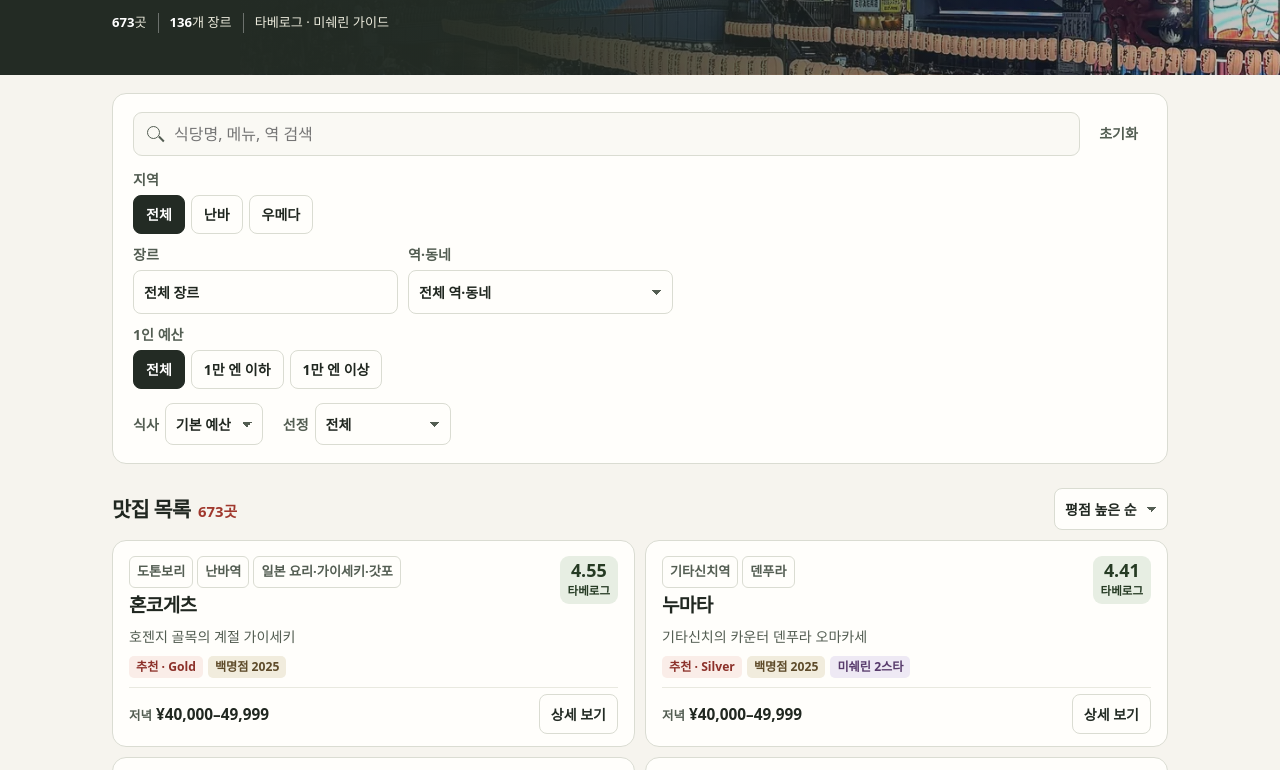
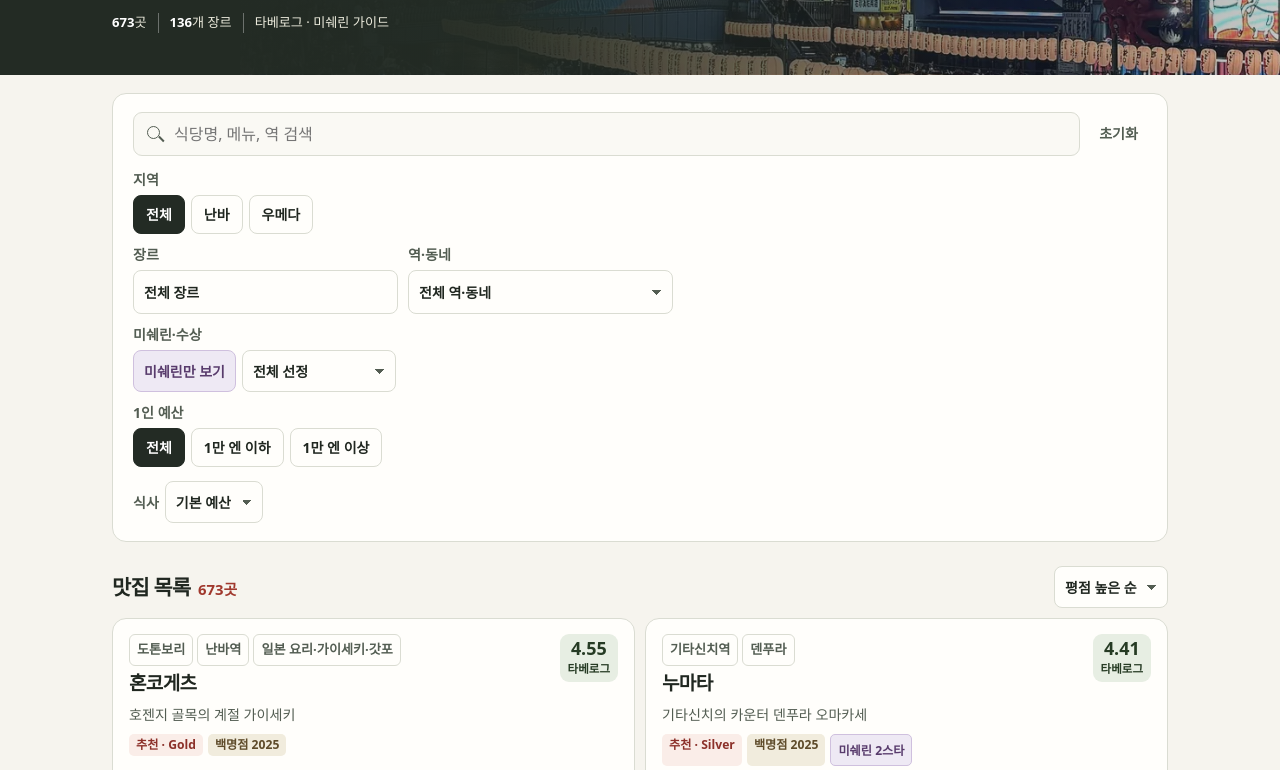
Before and after one commit to leerazor/osaka-travel, a plain HTML site: page index.html in a window 1280 px wide. Shown: the part 181-951 px from the top of the page. Drawn offline with Linux system fonts and the light colour scheme.

Commit message:
Add Michelin quick filter and clickable distinctions

```diff
--- a/app.js
+++ b/app.js
@@ -36,6 +36,8 @@ const dialog = byId("details");
 const genrePicker = byId("genre-picker");
 const genreSearch = byId("genre-search");
 const locationFilter = byId("location");
+const recognitionFilter = byId("recognition");
+const michelinOnly = byId("michelin-only");
 let selectedGenre = "all";
 let visibleLimit = pageSize;
 
@@ -94,10 +96,12 @@ function matchesRecognition(restaurant, recognition) {
     case "top100": return Boolean(restaurant.top100);
     case "michelin": return Boolean(restaurant.michelin);
     case "star": return Boolean(restaurant.michelin?.distinction.startsWith("star"));
-    case "bib":
-    case "selected": return restaurant.michelin?.distinction === recognition;
-    default: return true;
+    default: return !Object.hasOwn(michelinNames, recognition) || restaurant.michelin?.distinction === recognition;
   }
+}
+
+function isMichelinFilter(value) {
+  return value === "michelin" || value === "star" || Object.hasOwn(michelinNames, value);
 }
 
 function normalize(text) {
@@ -181,8 +185,8 @@ function genreOption(key, name) {
   return button;
 }
 
-function cardFilter(label, active, apply) {
-  const button = element("button", "card-filter", label);
+function cardFilter(label, active, apply, className = "card-filter") {
+  const button = element("button", className, label);
   button.type = "button";
   button.setAttribute("aria-pressed", String(active));
   button.addEventListener("click", () => {
@@ -209,9 +213,16 @@ function recognitionBadges(restaurant, full = false) {
     badges.append(element("span", "badge badge-top100", `백명점 ${restaurant.top100}`));
   }
   if (restaurant.michelin) {
-    const title = michelinNames[restaurant.michelin.distinction];
-    const label = full ? `${title} ${restaurant.michelin.year}` : title;
-    badges.append(element("span", "badge badge-michelin", label));
+    const { distinction, year } = restaurant.michelin;
+    const title = michelinNames[distinction];
+    if (full) {
+      badges.append(element("span", "badge badge-michelin", `${title} ${year}`));
+    } else {
+      const active = recognitionFilter.value === distinction;
+      badges.append(cardFilter(title, active, () => {
+        recognitionFilter.value = active ? "all" : distinction;
+      }, "badge badge-michelin"));
+    }
   }
   return badges;
 }
@@ -336,7 +347,9 @@ function render() {
   const headings = [];
   if (location !== "all") headings.push(locationFilter.selectedOptions[0].textContent);
   if (genre !== "all") headings.push(genreNames[genre]);
+  if (recognition !== "all") headings.push(recognitionFilter.selectedOptions[0].textContent);
   byId("list-title").textContent = headings.join(" · ") || "맛집 목록";
+  michelinOnly.setAttribute("aria-pressed", String(isMichelinFilter(recognition)));
   byId("open-genre").textContent = genreNames[genre] || "전체 장르";
   byId("open-genre").setAttribute("aria-label", "장르 선택 · " + (genreNames[genre] || "전체 장르"));
   byId("result-count").textContent = `${ranked.length}곳`;
@@ -359,6 +372,10 @@ renderOptions(byId("price-options"), "price", priceOptions);
 
 filters.addEventListener("submit", (event) => event.preventDefault());
 filters.addEventListener("change", renderFromStart);
+michelinOnly.addEventListener("click", () => {
+  recognitionFilter.value = isMichelinFilter(recognitionFilter.value) ? "all" : "michelin";
+  renderFromStart();
+});
 filters.addEventListener("reset", () => {
   selectedGenre = "all";
   setTimeout(renderFromStart, 0);
--- a/index.html
+++ b/index.html
@@ -6,9 +6,9 @@
   <meta name="theme-color" content="#232b24">
   <meta name="description" content="난바와 우메다 맛집을 타베로그 평점, 1인 예산, 미쉐린 선정 여부로 찾아보세요.">
   <title>오사카 맛집 지도 · 난바·우메다</title>
-  <link rel="stylesheet" href="./styles.css?v=3">
+  <link rel="stylesheet" href="./styles.css?v=4">
   <script src="./restaurants.js?v=3" defer></script>
-  <script src="./app.js?v=3" defer></script>
+  <script src="./app.js?v=4" defer></script>
 </head>
 <body>
   <a class="skip" href="#results">맛집 목록으로 건너뛰기</a>
@@ -52,6 +52,28 @@
         </fieldset>
       </div>
       <fieldset>
+        <legend><label for="recognition">미쉐린·수상</label></legend>
+        <div class="options">
+          <button class="michelin-toggle" id="michelin-only" type="button" aria-pressed="false">미쉐린만 보기</button>
+          <select id="recognition" name="recognition">
+            <option value="all">전체 선정</option>
+            <optgroup label="미쉐린">
+              <option value="michelin">미쉐린 전체</option>
+              <option value="star">미쉐린 스타 전체</option>
+              <option value="star1">미쉐린 1스타</option>
+              <option value="star2">미쉐린 2스타</option>
+              <option value="star3">미쉐린 3스타</option>
+              <option value="bib">미쉐린 빕 구르망</option>
+              <option value="selected">미쉐린 셀렉티드</option>
+            </optgroup>
+            <optgroup label="타베로그">
+              <option value="award">타베로그 어워드</option>
+              <option value="top100">타베로그 백명점</option>
+            </optgroup>
+          </select>
+        </div>
+      </fieldset>
+      <fieldset>
         <legend>1인 예산</legend>
         <div class="options" id="price-options"></div>
       </fieldset>
@@ -62,18 +84,6 @@
             <option value="default">기본 예산</option>
             <option value="lunch">점심</option>
             <option value="dinner">저녁</option>
-          </select>
-        </label>
-        <label class="select-label" for="recognition">
-          <span>선정</span>
-          <select id="recognition" name="recognition">
-            <option value="all">전체</option>
-            <option value="award">타베로그 어워드</option>
-            <option value="top100">타베로그 백명점</option>
-            <option value="michelin">미쉐린 전체</option>
-            <option value="star">미쉐린 스타</option>
-            <option value="bib">빕 구르망</option>
-            <option value="selected">미쉐린 셀렉티드</option>
           </select>
         </label>
       </div>
--- a/styles.css
+++ b/styles.css
@@ -149,6 +149,11 @@ select {
 .badge-award { background: var(--soft-red); color: #8c312a; }
 .badge-top100 { background: #f1ecdd; color: #5e4b2a; }
 .badge-michelin { background: #eee9f4; color: #583b6c; }
+.michelin-toggle { min-height: 42px; padding: 5px 10px; border-radius: 8px; font-size: .875rem; font-weight: 750; }
+button.badge-michelin { position: relative; z-index: 1; min-height: 32px; }
+.michelin-toggle, button.badge-michelin { border: 1px solid #cfc0de; background: #eee9f4; color: #583b6c; }
+.michelin-toggle:hover, button.badge-michelin:hover { background: #e2d6ed; }
+.michelin-toggle[aria-pressed="true"], button.badge-michelin[aria-pressed="true"] { border-color: #583b6c; background: #583b6c; color: white; }
 .card-bottom { align-items: center; margin-top: auto; padding-top: 6px; border-top: 1px solid #e9e9e0; }
 .card-budget { margin: 0; font-variant-numeric: tabular-nums; font-weight: 780; font-size: .96rem; }
 .card-budget span { color: var(--muted); font-size: .78rem; font-weight: 650; margin-right: 4px; }
```
